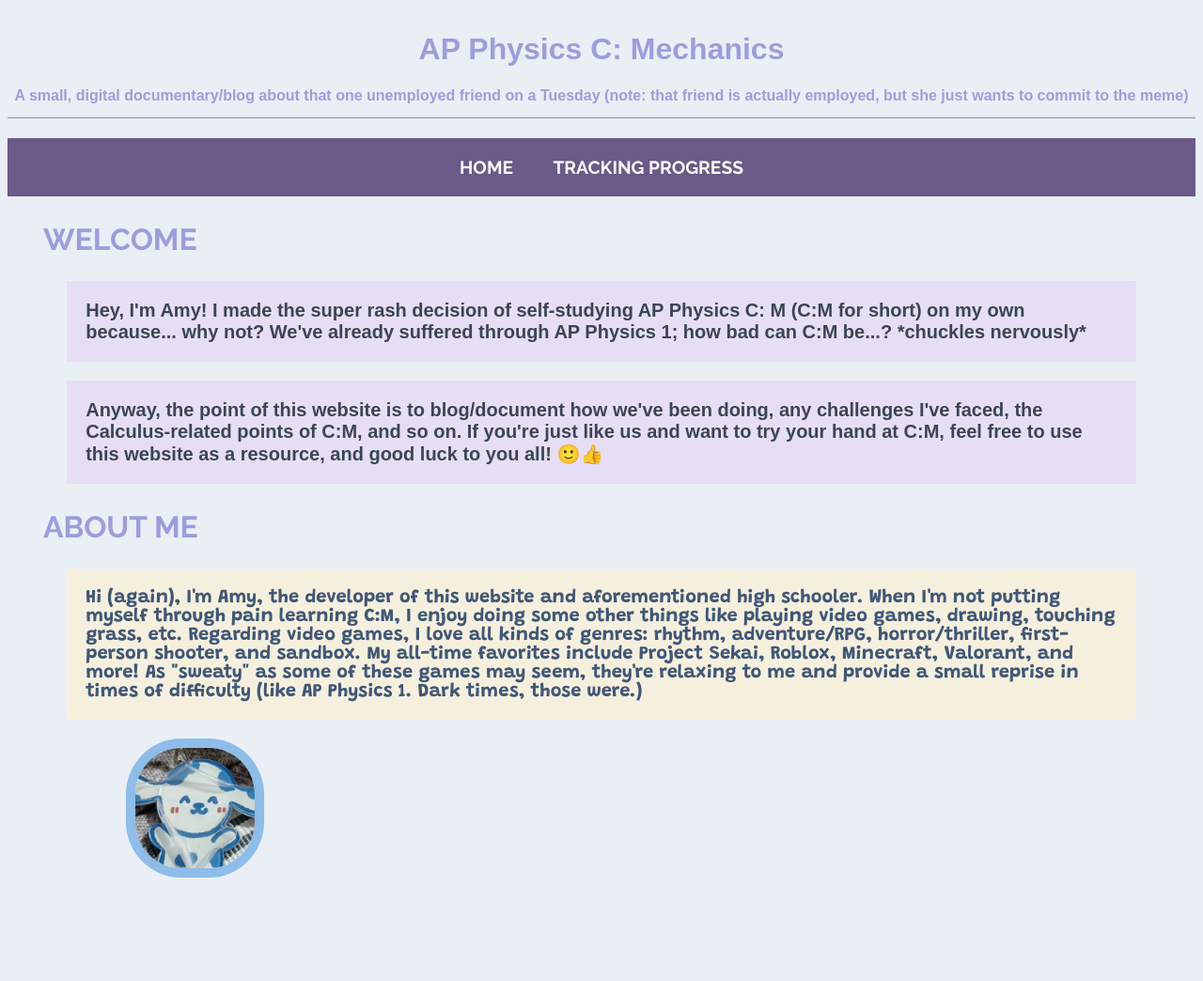
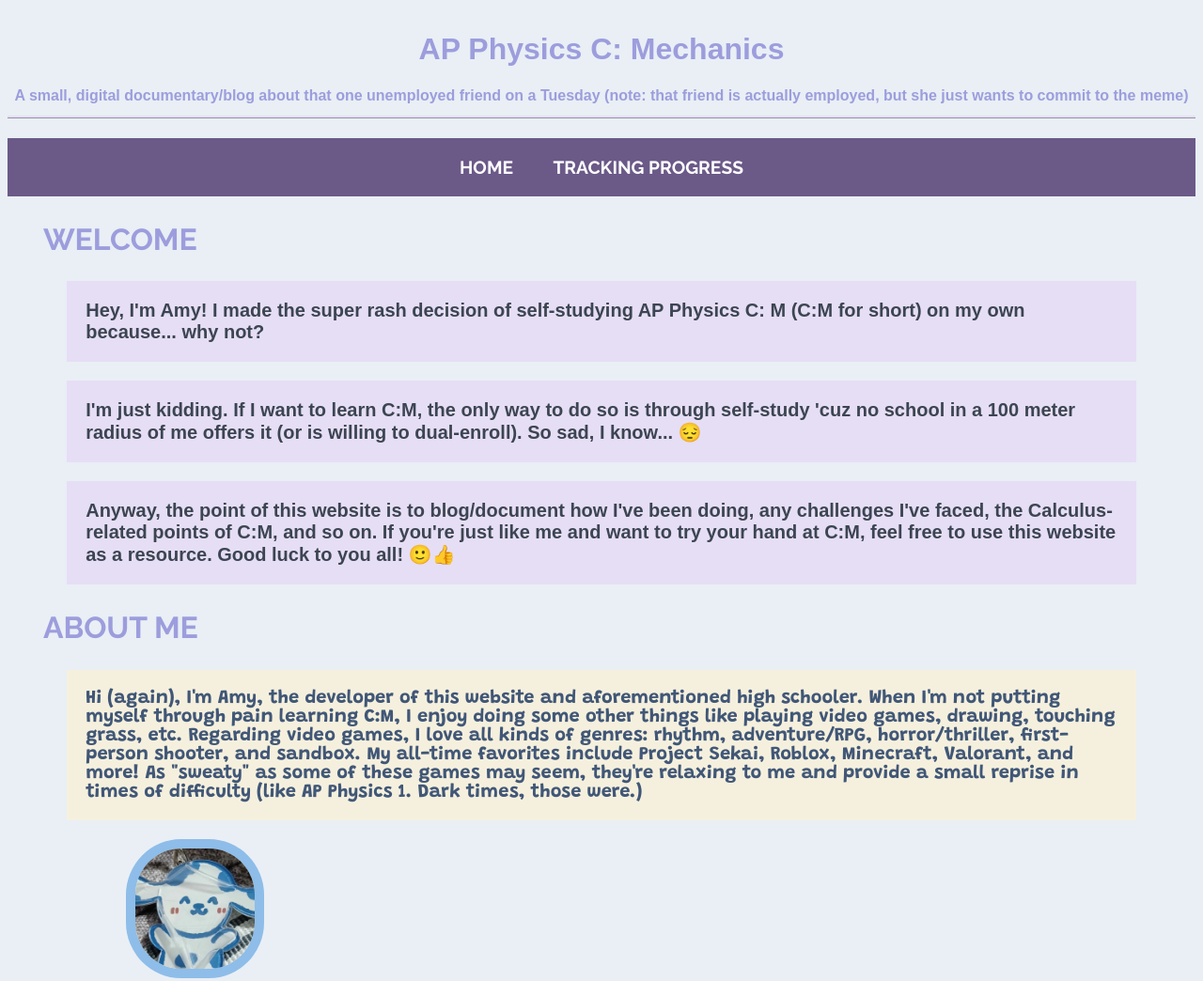
Before and after one commit to amyh101LOL/AP-Phys-C-Documentary, a plain HTML site: page index.html in a window 1280 px wide. Shown: the whole page at 94% size. Before the commit the page ends 946 px from the top, so only its background shows below. Drawn offline with Linux system fonts and the light colour scheme; a web font is replaced by a local one.

Commit message:
small update
fixed some grammar, added to WELCOME section

```diff
--- a/index.html
+++ b/index.html
@@ -41,11 +41,12 @@
             <h2>WELCOME</h2>
 
             <p>Hey, I'm Amy! I made the super rash decision of self-studying AP Physics C: M (C:M for short) on my own because... why not?
-              We've already suffered through AP Physics 1; how bad can C:M be...? *chuckles nervously*
+            </p>
+            <p>I'm just kidding. If I want to learn C:M, the only way to do so is through self-study 'cuz no school in a 100 meter radius of me offers it (or is willing to dual-enroll). So sad, I know... 😔
             </p>
             <p>
-              Anyway, the point of this website is to blog/document how we've been doing, any challenges I've faced, the Calculus-related points of C:M, and so on.
-              If you're just like us and want to try your hand at C:M, feel free to use this website as a resource, and good luck to you all! 🙂👍
+              Anyway, the point of this website is to blog/document how I've been doing, any challenges I've faced, the Calculus-related points of C:M, and so on.
+              If you're just like me and want to try your hand at C:M, feel free to use this website as a resource. Good luck to you all! 🙂👍
             </p>
 
             <h2>ABOUT ME</h2>
```
